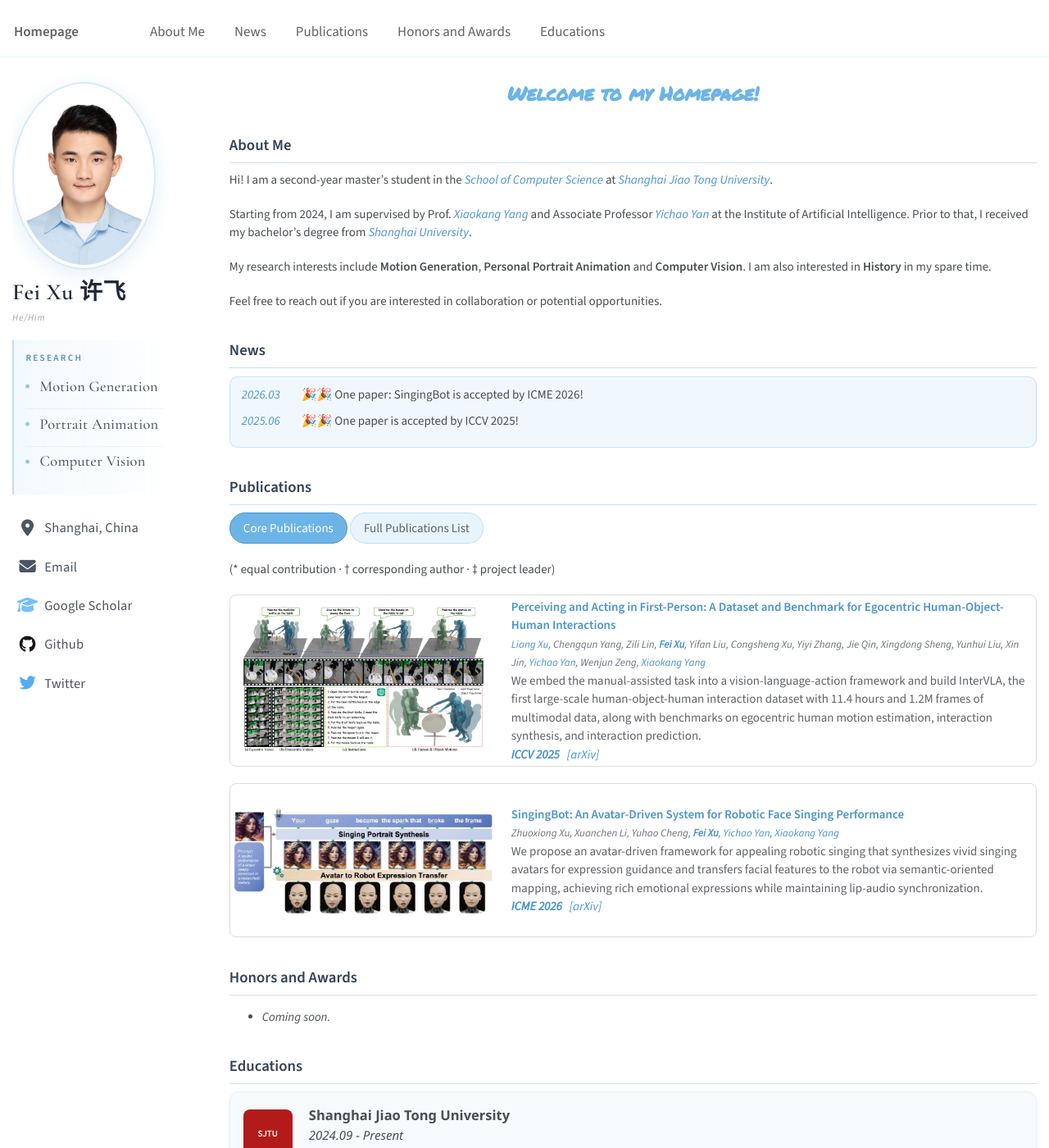
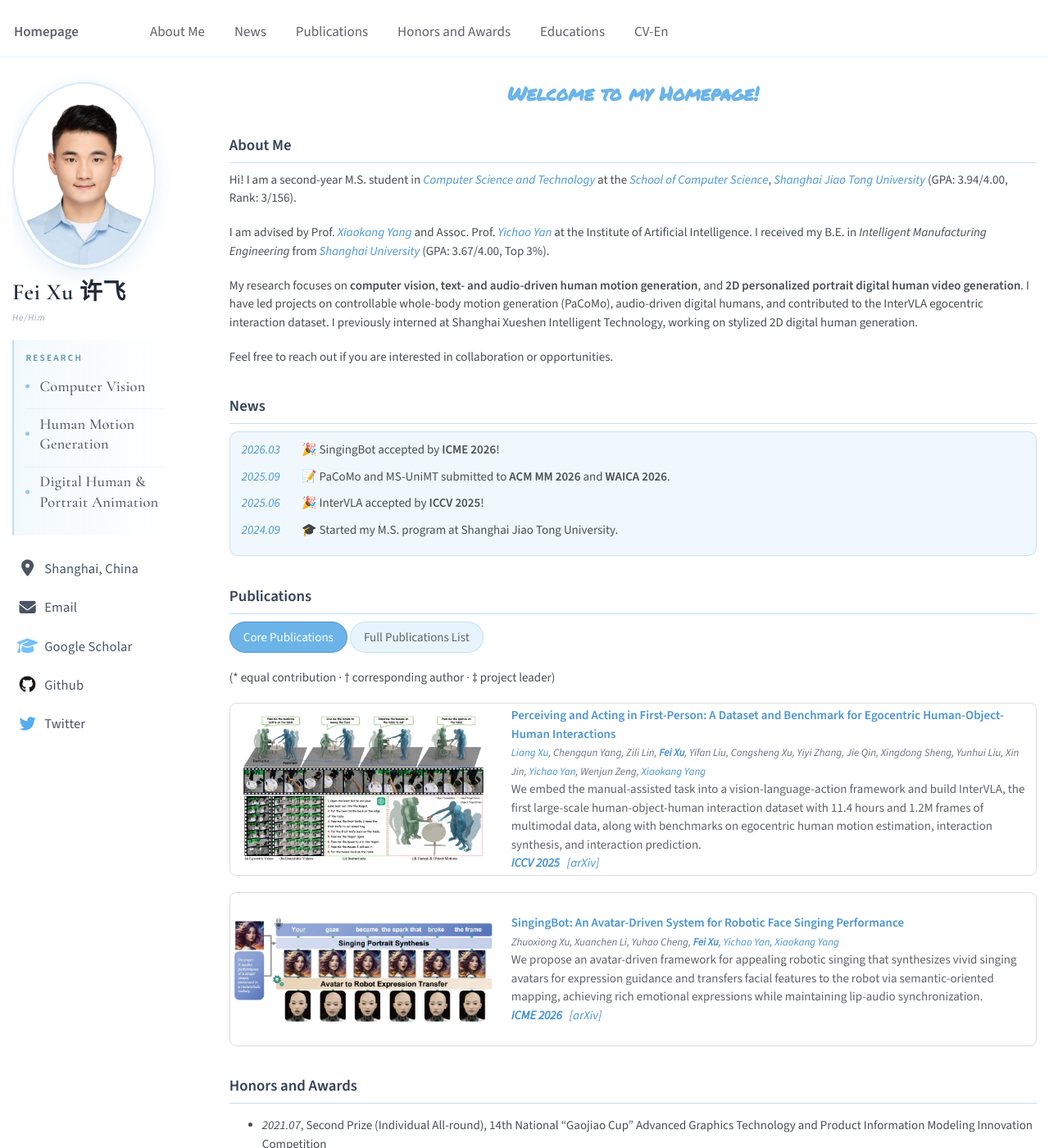
Before and after one commit to honeyxu1108/honeyxu1108.github.io, a Jekyll site: the page built from _pages/about.md, in a window 1280 px wide and 1400 px high. Shown: the whole window at 82% size. Built offline with Jekyll 4.4.1, drawn with Linux system fonts in a browser that asks for light colours; some web fonts are replaced; some of the changed text lies outside the part shown.

Commit message:
Update homepage and add English resume from CV.
Translate resume content into English, refresh About Me, news, publications, honors, and education sections, and link CV-En in navigation.

Co-authored-by: Cursor <cursoragent@cursor.com>

```diff
--- a/_config.yml
+++ b/_config.yml
@@ -26,9 +26,9 @@ author:
   pronouns         : "He/Him"
   bio              :
   research_interests:
-    - Motion Generation
-    - Portrait Animation
     - Computer Vision
+    - Human Motion Generation
+    - Digital Human & Portrait Animation
   location         : "Shanghai, China"
   employer         :
   uri              :
--- a/_data/navigation.yml
+++ b/_data/navigation.yml
@@ -18,3 +18,6 @@ main:
 
   - title: "Educations"
     url: "/#educations"
+
+  - title: "CV-En"
+    url: "/files/Fei_Xu_Resume_EN.md"
--- a/_pages/about.md
+++ b/_pages/about.md
@@ -413,20 +413,22 @@ redirect_from:
 About Me
 ---------------
 
-Hi! I am a second-year master's student in the <a href="http://www.cs.sjtu.edu.cn"><em>School of Computer Science</em></a> at <a href="https://www.sjtu.edu.cn/"><em>Shanghai Jiao Tong University</em></a>.
+Hi! I am a second-year M.S. student in <a href="http://www.cs.sjtu.edu.cn"><em>Computer Science and Technology</em></a> at the <a href="https://www.sjtu.edu.cn/"><em>School of Computer Science</em></a>, <a href="https://www.sjtu.edu.cn/"><em>Shanghai Jiao Tong University</em></a> (GPA: 3.94/4.00, Rank: 3/156).
 
-Starting from 2024, I am supervised by Prof. <a href="https://scholar.google.com/citations?user=yDEavdMAAAAJ&hl=zh-CN"><em>Xiaokang Yang</em></a> and Associate Professor <a href="https://daodaofr.github.io/"><em>Yichao Yan</em></a> at the Institute of Artificial Intelligence. Prior to that, I received my bachelor's degree from <a href="https://www.shu.edu.cn/"><em>Shanghai University</em></a>.
+I am advised by Prof. <a href="https://scholar.google.com/citations?user=yDEavdMAAAAJ&hl=zh-CN"><em>Xiaokang Yang</em></a> and Assoc. Prof. <a href="https://daodaofr.github.io/"><em>Yichao Yan</em></a> at the Institute of Artificial Intelligence. I received my B.E. in <em>Intelligent Manufacturing Engineering</em> from <a href="https://www.shu.edu.cn/"><em>Shanghai University</em></a> (GPA: 3.67/4.00, Top 3%).
 
-My research interests include **Motion Generation**, **Personal Portrait Animation** and **Computer Vision**. I am also interested in **History** in my spare time.
+My research focuses on **computer vision**, **text- and audio-driven human motion generation**, and **2D personalized portrait digital human video generation**. I have led projects on controllable whole-body motion generation (PaCoMo), audio-driven digital humans, and contributed to the InterVLA egocentric interaction dataset. I previously interned at Shanghai Xueshen Intelligent Technology, working on stylized 2D digital human generation.
 
-Feel free to reach out if you are interested in collaboration or potential opportunities.
+Feel free to reach out if you are interested in collaboration or opportunities.
 
 News
 ---------------
 <div class="news-box">
   <ul class="news-list">
-    <li><span class="news-date"><em>2026.03</em></span> 🎉🎉 One paper: SingingBot is accepted by ICME 2026!</li>
-    <li><span class="news-date"><em>2025.06</em></span> 🎉🎉 One paper is accepted by ICCV 2025!</li>
+    <li><span class="news-date"><em>2026.03</em></span> 🎉 SingingBot accepted by <strong>ICME 2026</strong>!</li>
+    <li><span class="news-date"><em>2025.09</em></span> 📝 PaCoMo and MS-UniMT submitted to <strong>ACM MM 2026</strong> and <strong>WAICA 2026</strong>.</li>
+    <li><span class="news-date"><em>2025.06</em></span> 🎉 InterVLA accepted by <strong>ICCV 2025</strong>!</li>
+    <li><span class="news-date"><em>2024.09</em></span> 🎓 Started my M.S. program at Shanghai Jiao Tong University.</li>
   </ul>
 </div>
 
@@ -520,6 +522,22 @@ Publications
       </span>
       <span class="pub-list-links"><a href="https://arxiv.org/abs/2601.02125">[arXiv]</a></span>
     </li>
+    <li>
+      <span class="pub-list-badge">ACM MM 2026</span>
+      <span class="pub-list-title">PaCoMo: Part-aware Controllable Whole-body Human Motion Generation via Hierarchical Semantic Modeling</span><br>
+      <span class="pub-list-authors">
+        <a href="https://honeyxu1108.github.io" target="_blank"><strong>Fei Xu</strong></a> et al.
+      </span>
+      <span class="pub-list-links"><em>[Under Review]</em></span>
+    </li>
+    <li>
+      <span class="pub-list-badge">WAICA 2026</span>
+      <span class="pub-list-title">MS-UniMT: Multi-Scale Unified Masked Transformer for Whole-body Motion Generation</span><br>
+      <span class="pub-list-authors">
+        <a href="https://honeyxu1108.github.io" target="_blank"><strong>Fei Xu</strong></a> et al.
+      </span>
+      <span class="pub-list-links"><em>[Under Review]</em></span>
+    </li>
   </ul>
 </div>
 
@@ -528,7 +546,12 @@ Publications
 
 Honors and Awards
 --------------
-- *Coming soon.*
+- *2021.07*, Second Prize (Individual All-round), 14th National "Gaojiao Cup" Advanced Graphics Technology and Product Information Modeling Innovation Competition
+- *2020.11*, National Third Prize, 3rd Intelligent Manufacturing Track, China University Mechanical Engineering Innovation and Creativity Competition
+- *2020.11*, First Prize (Team), 10th Shanghai "Shangtu Cup" Advanced Graphics Technology and Innovative Design Competition
+- *2020.11*, Shanghai Bronze Award, 12th "Challenge Cup" China College Students Entrepreneurship Plan Competition
+- *SJTU*, Merit Student, Outstanding League Member, First-Class Academic Scholarship, Graduate Excellence Scholarship
+- *SHU*, Outstanding Graduate, CPC Member Pioneer, Outstanding Student (×3), Academic Excellence Scholarship, ZEISS Special Scholarship
 
 Educations
 --------------
@@ -538,8 +561,10 @@ Educations
       <div class="experience-logo" style="background:#B31B1B;color:#fff;font-size:11px;font-weight:700;display:flex;align-items:center;justify-content:center;text-align:center;line-height:1.15;">SJTU</div>
       <div class="experience-info">
           <strong>Shanghai Jiao Tong University</strong><br>
-          <em>2024.09 - Present</em><br>
-          M.S. student at <a href="http://www.cs.sjtu.edu.cn"><em>School of Computer Science</em></a>, advised by <a href="https://scholar.google.com/citations?user=yDEavdMAAAAJ&hl=zh-CN"><em>Xiaokang Yang</em></a> and <a href="https://daodaofr.github.io/"><em>Yichao Yan</em></a>
+          <em>Sep. 2024 – Mar. 2027</em><br>
+          M.S. in Computer Science and Technology, <a href="http://www.cs.sjtu.edu.cn"><em>School of Computer Science</em></a><br>
+          GPA: 3.94/4.00 · Rank: 3/156<br>
+          Advisors: <a href="https://scholar.google.com/citations?user=yDEavdMAAAAJ&hl=zh-CN"><em>Xiaokang Yang</em></a>, <a href="https://daodaofr.github.io/"><em>Yichao Yan</em></a>
       </div>
   </div>
 
@@ -547,8 +572,11 @@ Educations
       <div class="experience-logo" style="background:#003087;color:#fff;font-size:11px;font-weight:700;display:flex;align-items:center;justify-content:center;text-align:center;line-height:1.15;">SHU</div>
       <div class="experience-info">
           <strong>Shanghai University</strong><br>
-          <em>B.E.</em><br>
-          Received my bachelor's degree before joining SJTU
+          <em>Sep. 2018 – Jun. 2022</em><br>
+          B.E. in Intelligent Manufacturing Engineering, School of Mechatronic Engineering and Automation<br>
+          GPA: 3.67/4.00 · Top 3% in the school<br>
+          Advisor: Qijie Zhao<br>
+          Outstanding Undergraduate Thesis on foreign object detection in civil aircraft assembly
       </div>
   </div>
 </div>
```
Also changed, not shown: files/Fei_Xu_Resume_EN.md (added, +101 -0 lines).
